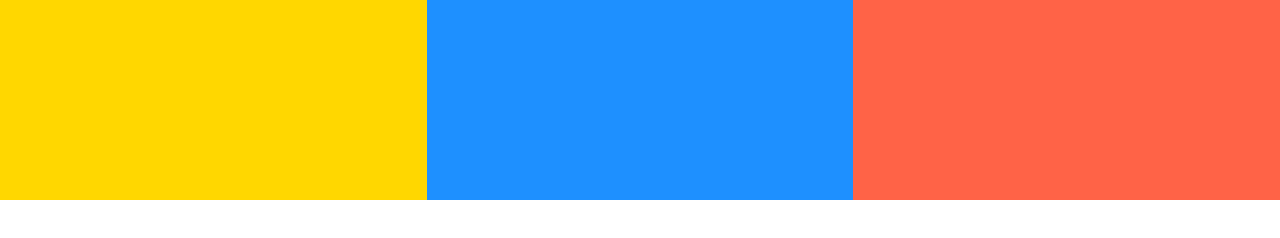
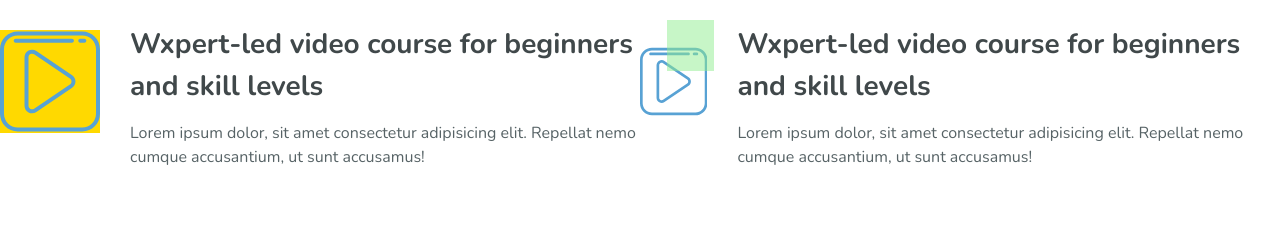
Before and after one commit to alinawabrana/Treehouse, a plain HTML site: page index.html in a window 1280 px wide. Drawn offline with nearby package versions, Linux system fonts and the light colour scheme.

Commit message:
Implementing media component and improving icon (still pending)

```diff
--- a/css/styles.css
+++ b/css/styles.css
@@ -119,8 +119,8 @@ h3
 
 .icon
 {
-    width: 120px;
-    height: 110px;
+    width: 100px;
+    height: 103px;
 }
 
 .icon--primary
@@ -130,8 +130,8 @@ h3
 
 .icon--medium
 {
-    width: 50px;
-    height: 50px;
+    width: 45px;
+    height: 45px;
 }
 
 .icon--small
@@ -148,44 +148,54 @@ h3
 .icon-body
 {
     position: relative;
+    display: inline-flex;
 }
 
-.icon-content
+.icon--content
 {
     position: absolute;
+    width: 70%;
+    height: 50%;
 }
 
 .icon--above
 {
-    top: -120px;
-    right: -5px;
+    top: -10%;
+    right: -10%;
 }
 
-.icon--below
+/* .icon--below
 {
-    bottom: -10px;
-    right: -15px;
-}
+
+} */
 
 .icon--square
 {
     background-color: rgb(144, 238, 144, 50%);
-    width: 80px;
-    height: 65px;
-    border-radius: 5px;
+
 }
 
 .icon--circle
 {
-    border-radius: 100%;
-    width: 70px;
-    height: 70px;
+
     background-color: rgb(255, 165, 0, 70%);
 }
 
 .icon--circle--orange
 {
     background-color: rgb(255, 165, 0, 50%);
+}
+
+/* .icon--responsive > .icon
+{
+    width: 100%;
+    max-width: 100px;
+} */
+
+.icon--responsive
+{
+    width: 100%;
+    max-width: 100px;
 }
 
 
@@ -243,3 +253,30 @@ h3
         grid-template-columns: repeat(3,1fr);
     }
 }
+
+
+/* Media */
+
+.media__image
+{
+    margin-top: 3rem;
+}
+
+@media screen and (min-width:768px)
+{
+    .media
+    {
+        display: flex;
+    }
+
+    .media__image
+    {
+        justify-content: end;
+
+    }
+
+    .media__body
+    {
+        margin-left: 3rem;
+    }
+}
--- a/index.html
+++ b/index.html
@@ -16,10 +16,45 @@
     />
   </head>
   <body>
-    <div class="grid grid--1x3">
-      <div style="height: 200px; background-color: gold;"></div>
-      <div style="height: 200px; background-color: dodgerblue;"></div>
-      <div style="height: 200px; background-color: tomato;"></div>
+    <div class="grid grid--1x2">
+      <div class="media">
+        <div class="media__image">
+          <div class="icon-body" style="background-color: rgb(255, 217, 0);">
+            <svg class="icon icon--primary">
+              <use xlink:href="images/sprite.svg#play"></use>
+            </svg>
+            <span class="icon--content"></span>
+          </div>
+        </div>
+        <div class="media__body">
+          <h2 class="media__heading">
+            Wxpert-led video course for beginners and skill levels
+          </h2>
+          <p class="media__content">
+            Lorem ipsum dolor, sit amet consectetur adipisicing elit. Repellat
+            nemo cumque accusantium, ut sunt accusamus!
+          </p>
+        </div>
+      </div>
+      <div class="media">
+        <div class="media__image">
+          <div class="icon-body">
+            <svg class="icon icon--responsive icon--primary">
+              <use xlink:href="images/sprite.svg#play"></use>
+            </svg>
+            <span class="icon--content icon--square icon--above"></span>
+          </div>
+        </div>
+        <div class="media__body">
+          <h2 class="media__heading">
+            Wxpert-led video course for beginners and skill levels
+          </h2>
+          <p class="media__content">
+            Lorem ipsum dolor, sit amet consectetur adipisicing elit. Repellat
+            nemo cumque accusantium, ut sunt accusamus!
+          </p>
+        </div>
+      </div>
     </div>
   </body>
 </html>
```
Also changed, not shown: component/media-with-icon.html (added, +40 -0 lines).
